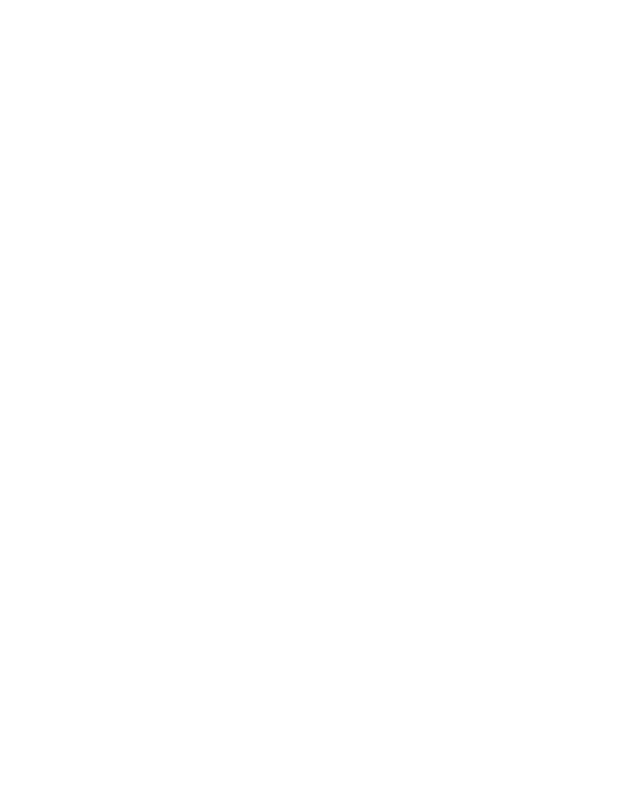
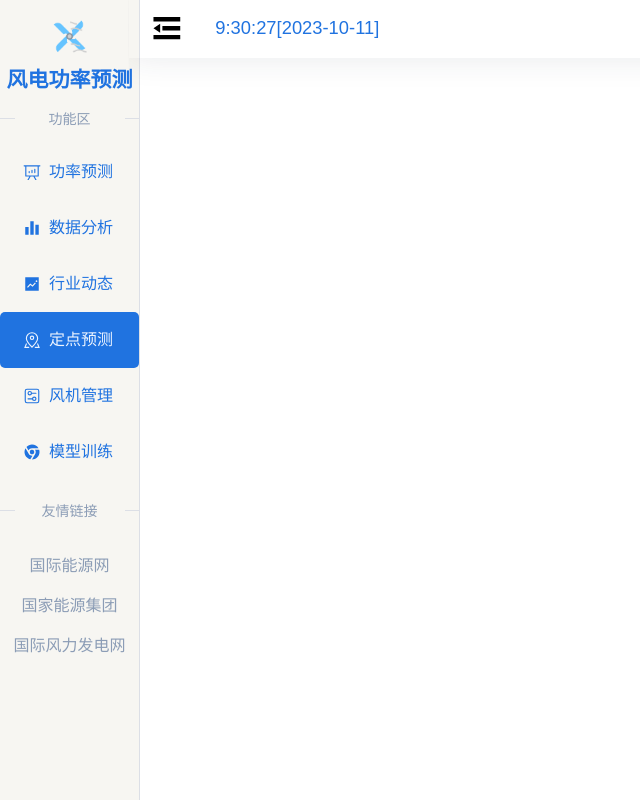
Before and after one commit to electronic-pig/WP-forecast, a Vue app in the folder frontend/: page /MapPredict in a window 1280 px wide. Before the commit this address had no page. Shown: the whole page, without its empty margins (0-640 px from the left). Built offline with nearby package versions, Linux system fonts and the light colour scheme.

Commit message:
新增三个功能页面

```diff
--- a/frontend/src/components/AsideVue.vue
+++ b/frontend/src/components/AsideVue.vue
@@ -35,11 +35,33 @@
       <template #title>行业动态</template>
     </el-menu-item>
 
-    <el-divider content-position="center" style="margin-top: 300px;">
-      <span class="divider-title" v-show="!isCollapse" >友情链接</span>
+    <el-menu-item class="el-menu-item" index="/MapPredict" @click="showLoading('MapPredict')">
+      <el-icon>
+        <MapLocation />
+      </el-icon>
+      <template #title>定点预测</template>
+    </el-menu-item>
+
+    <el-menu-item class="el-menu-item" index="/TurbineManage" @click="showLoading('TurbineManage')">
+      <el-icon>
+        <SetUp />
+      </el-icon>
+      <template #title>风机管理</template>
+    </el-menu-item>
+
+    <el-menu-item class="el-menu-item" index="/ModelTraining" @click="showLoading('ModelTraining')">
+      <el-icon>
+        <ChromeFilled />
+      </el-icon>
+      <template #title>模型训练</template>
+    </el-menu-item>
+
+    <el-divider content-position="center" style="margin-top: 30px;">
+      <span class="divider-title" v-show="!isCollapse">友情链接</span>
     </el-divider>
 
-    <p><a href="https://www.in-en.com/" target="_blank" class="link-title" v-show="!isCollapse">国际能源网</a></p>
+    <p style="margin-top: 40px;"><a href="https://www.in-en.com/" target="_blank" class="link-title"
+        v-show="!isCollapse">国际能源网</a></p>
     <p><a href="https://www.ceic.com/" target="_blank" class="link-title" v-show="!isCollapse">国家能源集团</a><br></p>
     <p><a href="https://wind.in-en.com/" target="_blank" class="link-title" v-show="!isCollapse">国际风力发电网</a></p>
   </el-menu>
--- a/frontend/src/router/index.js
+++ b/frontend/src/router/index.js
@@ -3,6 +3,9 @@
 import PowerPredict from '../views/PowerPredict.vue'
 import DataAnalysis from '../views/DataAnalysis.vue'
 import IndustryTrending from '../views/IndustryTrending.vue'
+import MapPredict from '../views/MapPredict.vue'
+import TurbineManage from '../views/TurbineManage.vue'
+import ModelTraining from '../views/ModelTraining.vue'
 
 const routes = [
   {
@@ -24,6 +27,21 @@
     path: '/IndustryTrending',
     name: 'IndustryTrending',
     component: IndustryTrending
+  },
+  {
+    path: '/MapPredict',
+    name: 'MapPredict',
+    component: MapPredict
+  },
+  {
+    path: '/TurbineManage',
+    name: 'TurbineManage',
+    component: TurbineManage
+  },
+  {
+    path: '/ModelTraining',
+    name: 'ModelTraining',
+    component: ModelTraining
   }
 ]
 
--- /dev/null
+++ b/frontend/src/views/MapPredict.vue
@@ -0,0 +1,81 @@
+<template>
+    <el-container>
+        <el-aside class="el-aside" width="auto">
+            <AsideVue :is-collapse="isCollapse" :active-index="activeIndex" />
+        </el-aside>
+        <el-main class="main-ctx">
+            <el-header class="platform-header">
+                <el-row align="middle" style="margin-top: 5px;">
+                    <el-icon class="collapse" v-if="!isCollapse" :size="35">
+                        <Fold @click="goCollapse" />
+                    </el-icon>
+                    <el-icon class="collapse" v-if="isCollapse" :size="35">
+                        <Expand @click="goCollapse" />
+                    </el-icon>
+                    <TabTime />
+                </el-row>
+            </el-header>
+
+        </el-main>
+    </el-container>
+</template>
+
+<script>
+import "@/assets/css/app.css";
+import AsideVue from "@/components/AsideVue";
+import TabTime from "@/components/TabTime";
+
+
+export default {
+    name: "PowerPredict",
+    components: {
+        AsideVue,
+        TabTime,
+    },
+    data() {
+        return {
+            isCollapse: false,
+            activeIndex: this.$route.path,
+        };
+    },
+    mounted() {
+        window.onresize = () => {
+            this.isCollapse = document.documentElement.clientWidth <= 1100;
+        };
+        document.body.style.overflow = "hidden";
+    },
+    updated() {
+        this.activeIndex = this.$route.path
+    },
+    methods: {
+        goCollapse() {
+            this.isCollapse = !this.isCollapse;
+        },
+    }
+};
+</script>
+
+<style scoped>
+.main-ctx {
+    --el-main-padding: 0px 20px 0px 20px;
+    height: 100vh;
+    /* 限制高度为视口高度 */
+    width: 100%;
+    overflow-x: hidden;
+    overflow-y: auto;
+}
+
+.platform-header {
+    left: -20px;
+    width: 105%;
+}
+
+.collapse {
+    margin-right: 30px;
+}
+
+.collapse:hover {
+    color: var(--theme--color);
+    cursor: pointer;
+}
+</style>
--- /dev/null
+++ b/frontend/src/views/ModelTraining.vue
@@ -0,0 +1,81 @@
+<template>
+    <el-container>
+        <el-aside class="el-aside" width="auto">
+            <AsideVue :is-collapse="isCollapse" :active-index="activeIndex" />
+        </el-aside>
+        <el-main class="main-ctx">
+            <el-header class="platform-header">
+                <el-row align="middle" style="margin-top: 5px;">
+                    <el-icon class="collapse" v-if="!isCollapse" :size="35">
+                        <Fold @click="goCollapse" />
+                    </el-icon>
+                    <el-icon class="collapse" v-if="isCollapse" :size="35">
+                        <Expand @click="goCollapse" />
+                    </el-icon>
+                    <TabTime />
+                </el-row>
+            </el-header>
+
+        </el-main>
+    </el-container>
+</template>
+
+<script>
+import "@/assets/css/app.css";
+import AsideVue from "@/components/AsideVue";
+import TabTime from "@/components/TabTime";
+
+
+export default {
+    name: "PowerPredict",
+    components: {
+        AsideVue,
+        TabTime,
+    },
+    data() {
+        return {
+            isCollapse: false,
+            activeIndex: this.$route.path,
+        };
+    },
+    mounted() {
+        window.onresize = () => {
+            this.isCollapse = document.documentElement.clientWidth <= 1100;
+        };
+        document.body.style.overflow = "hidden";
+    },
+    updated() {
+        this.activeIndex = this.$route.path
+    },
+    methods: {
+        goCollapse() {
+            this.isCollapse = !this.isCollapse;
+        },
+    }
+};
+</script>
+
+<style scoped>
+.main-ctx {
+    --el-main-padding: 0px 20px 0px 20px;
+    height: 100vh;
+    /* 限制高度为视口高度 */
+    width: 100%;
+    overflow-x: hidden;
+    overflow-y: auto;
+}
+
+.platform-header {
+    left: -20px;
+    width: 105%;
+}
+
+.collapse {
+    margin-right: 30px;
+}
+
+.collapse:hover {
+    color: var(--theme--color);
+    cursor: pointer;
+}
+</style>
--- /dev/null
+++ b/frontend/src/views/TurbineManage.vue
@@ -0,0 +1,81 @@
+<template>
+    <el-container>
+        <el-aside class="el-aside" width="auto">
+            <AsideVue :is-collapse="isCollapse" :active-index="activeIndex" />
+        </el-aside>
+        <el-main class="main-ctx">
+            <el-header class="platform-header">
+                <el-row align="middle" style="margin-top: 5px;">
+                    <el-icon class="collapse" v-if="!isCollapse" :size="35">
+                        <Fold @click="goCollapse" />
+                    </el-icon>
+                    <el-icon class="collapse" v-if="isCollapse" :size="35">
+                        <Expand @click="goCollapse" />
+                    </el-icon>
+                    <TabTime />
+                </el-row>
+            </el-header>
+
+        </el-main>
+    </el-container>
+</template>
+
+<script>
+import "@/assets/css/app.css";
+import AsideVue from "@/components/AsideVue";
+import TabTime from "@/components/TabTime";
+
+
+export default {
+    name: "PowerPredict",
+    components: {
+        AsideVue,
+        TabTime,
+    },
+    data() {
+        return {
+            isCollapse: false,
+            activeIndex: this.$route.path,
+        };
+    },
+    mounted() {
+        window.onresize = () => {
+            this.isCollapse = document.documentElement.clientWidth <= 1100;
+        };
+        document.body.style.overflow = "hidden";
+    },
+    updated() {
+        this.activeIndex = this.$route.path
+    },
+    methods: {
+        goCollapse() {
+            this.isCollapse = !this.isCollapse;
+        },
+    }
+};
+</script>
+
+<style scoped>
+.main-ctx {
+    --el-main-padding: 0px 20px 0px 20px;
+    height: 100vh;
+    /* 限制高度为视口高度 */
+    width: 100%;
+    overflow-x: hidden;
+    overflow-y: auto;
+}
+
+.platform-header {
+    left: -20px;
+    width: 105%;
+}
+
+.collapse {
+    margin-right: 30px;
+}
+
+.collapse:hover {
+    color: var(--theme--color);
+    cursor: pointer;
+}
+</style>
```
